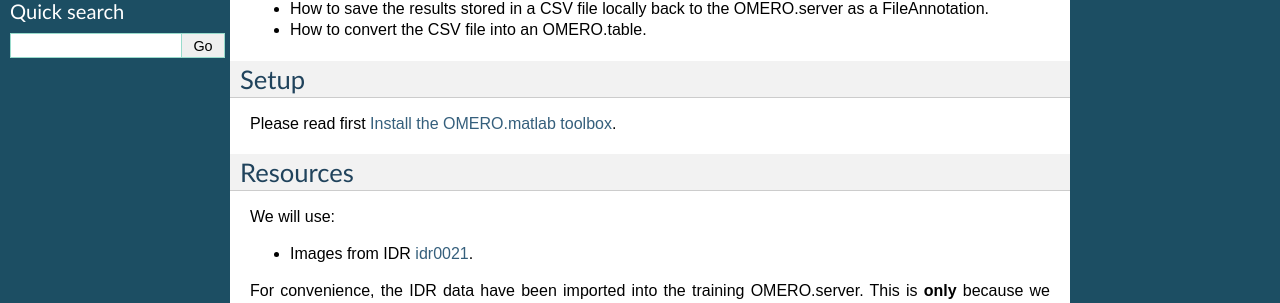
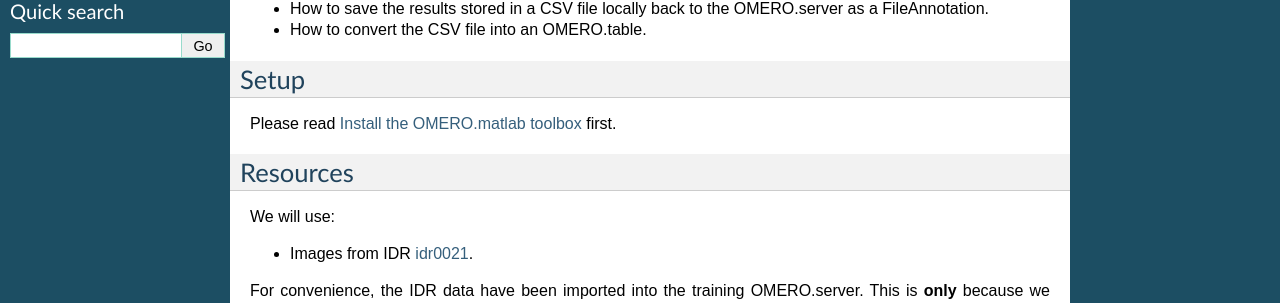
Before and after one commit to ome/omero-guide-matlab, a Sphinx documentation site: the page built from docs/matlab.rst, in a window 1280 px wide and 900 px high. Shown: the part 422-725 px from the top of the window. Built offline with Sphinx 7.4.7, drawn with Linux system fonts in a browser that asks for light colours.

```diff
--- a/docs/matlab.rst
+++ b/docs/matlab.rst
@@ -22,7 +22,7 @@ We will show:
 Setup
 -----
 
-Please read first :doc:`setup`.
+Please read :doc:`setup` first.
 
 Resources
 ---------
```
